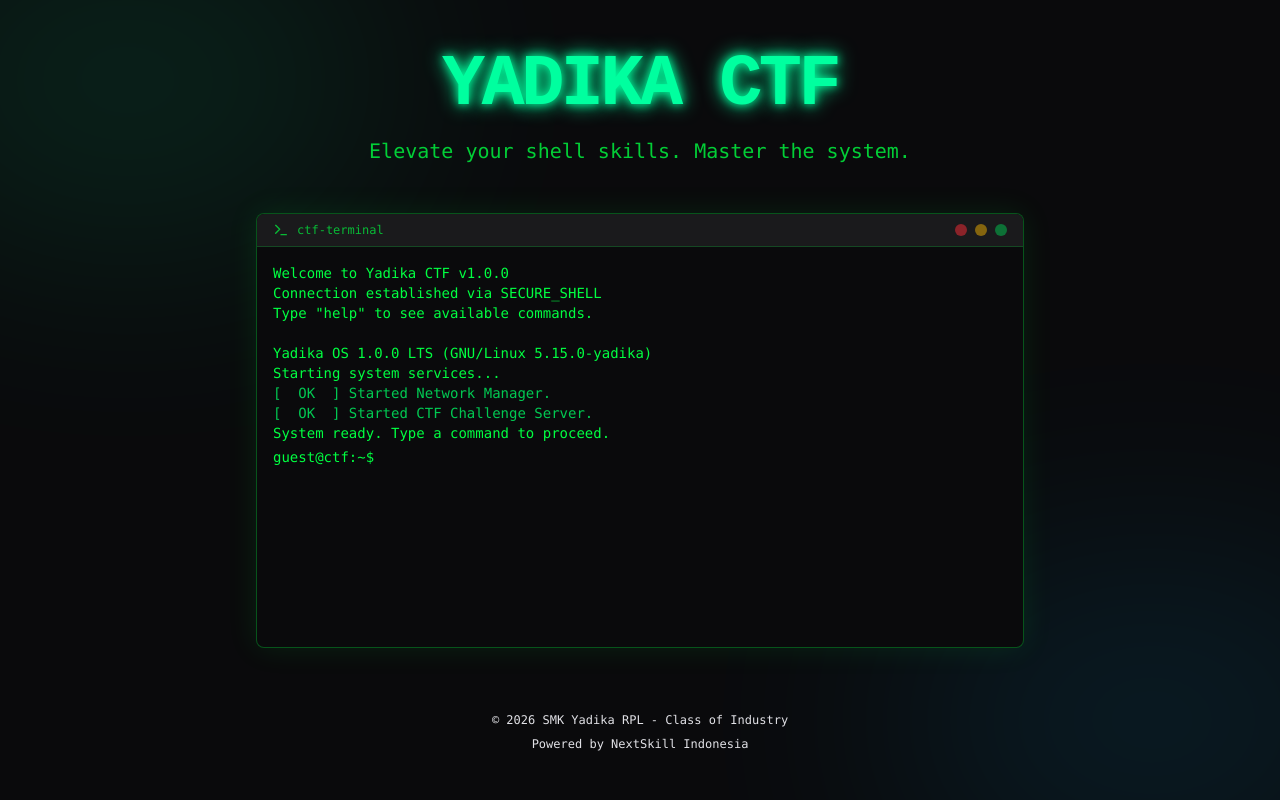
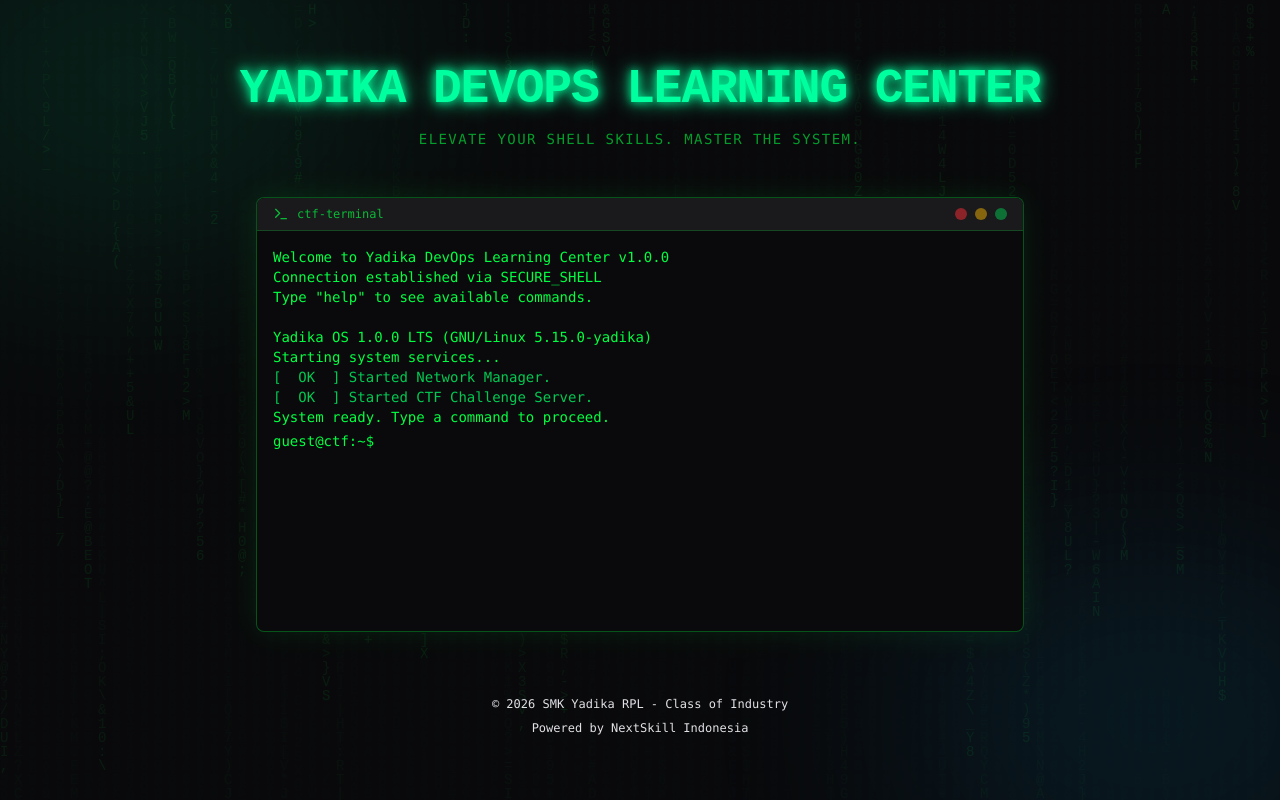
Before and after one commit to pratomobowo/yadika_ctf, a Next.js app: page / in a window 1280 px wide. Built offline with nearby package versions, Linux system fonts and the light colour scheme; no server answers.

Commit message:
feat: add matrix background and refine home page typography

```diff
--- a/src/app/page.tsx
+++ b/src/app/page.tsx
@@ -2,6 +2,7 @@
 
 import { useEffect } from 'react';
 import { Terminal } from '@/components/Terminal';
+import { MatrixBackground } from '@/components/MatrixBackground';
 import { useAuth } from '@/context/AuthContext';
 import { useRouter } from 'next/navigation';
 import { motion } from 'framer-motion';
@@ -18,6 +19,7 @@
 
   return (
     <main className="min-h-screen flex flex-col items-center justify-center p-6 bg-[#0a0a0c] text-foreground overflow-hidden relative">
+      <MatrixBackground />
       {/* Background Decor */}
       <div className="absolute top-0 left-0 w-full h-full opacity-10 pointer-events-none">
         <div className="absolute top-[-10%] left-[-10%] w-[40%] h-[40%] bg-primary rounded-full blur-[120px]" />
@@ -26,17 +28,17 @@
 
       <div className="z-10 w-full max-w-5xl px-2 md:px-0">
         <header className="text-center mb-8 md:mb-12">
-          <h1 className="text-3xl sm:text-4xl md:text-7xl font-bold tracking-tighter glow-text mb-2 md:mb-4 text-primary">
-            YADIKA CTF
+          <h1 className="text-2xl sm:text-3xl md:text-5xl font-black tracking-tight glow-text mb-2 md:mb-4 text-primary uppercase">
+            YADIKA DevOps Learning Center
           </h1>
-          <p className="text-sm sm:text-base md:text-xl text-terminal/80 font-mono">
+          <p className="text-[10px] sm:text-xs md:text-sm text-terminal/60 font-mono tracking-widest uppercase">
             Elevate your shell skills. Master the system.
           </p>
         </header>
 
         <Terminal
           initialLines={[
-            'Welcome to Yadika CTF v1.0.0',
+            'Welcome to Yadika DevOps Learning Center v1.0.0',
             'Connection established via SECURE_SHELL',
             'Type "help" to see available commands.',
             ' '
--- /dev/null
+++ b/src/components/MatrixBackground.tsx
@@ -0,0 +1,71 @@
+"use client";
+
+import React, { useEffect, useRef } from 'react';
+
+export const MatrixBackground: React.FC = () => {
+    const canvasRef = useRef<HTMLCanvasElement>(null);
+
+    useEffect(() => {
+        const canvas = canvasRef.current;
+        if (!canvas) return;
+
+        const ctx = canvas.getContext('2d');
+        if (!ctx) return;
+
+        let width = canvas.width = window.innerWidth;
+        let height = canvas.height = window.innerHeight;
+
+        const characters = "ABCDEFGHIJKLMNOPQRSTUVWXYZ0123456789@#$%^&*()_+-=[]{}|;:,.<>?/\\";
+        const fontSize = 14;
+        const columns = Math.floor(width / fontSize);
+        const drops: number[] = new Array(columns).fill(0).map(() => Math.random() * -height / fontSize);
+
+        const draw = () => {
+            // Semi-transparent black to create trailing effect
+            ctx.fillStyle = 'rgba(10, 10, 12, 0.1)';
+            ctx.fillRect(0, 0, width, height);
+
+            ctx.fillStyle = '#00ff41'; // Matrix Green
+            ctx.font = `${fontSize}px monospace`;
+
+            for (let i = 0; i < drops.length; i++) {
+                const text = characters.charAt(Math.floor(Math.random() * characters.length));
+                ctx.fillText(text, i * fontSize, drops[i] * fontSize);
+
+                if (drops[i] * fontSize > height && Math.random() > 0.975) {
+                    drops[i] = 0;
+                }
+                drops[i]++;
+            }
+        };
+
+        let animationId: number;
+        const animate = () => {
+            draw();
+            animationId = requestAnimationFrame(animate);
+        };
+
+        animate();
+
+        const handleResize = () => {
+            width = canvas.width = window.innerWidth;
+            height = canvas.height = window.innerHeight;
+            // No need to reset drops on resize as it might look jarring
+        };
+
+        window.addEventListener('resize', handleResize);
+
+        return () => {
+            cancelAnimationFrame(animationId);
+            window.removeEventListener('resize', handleResize);
+        };
+    }, []);
+
+    return (
+        <canvas
+            ref={canvasRef}
+            className="fixed inset-0 pointer-events-none opacity-[0.08]"
+            style={{ zIndex: 0 }}
+        />
+    );
+};
```
